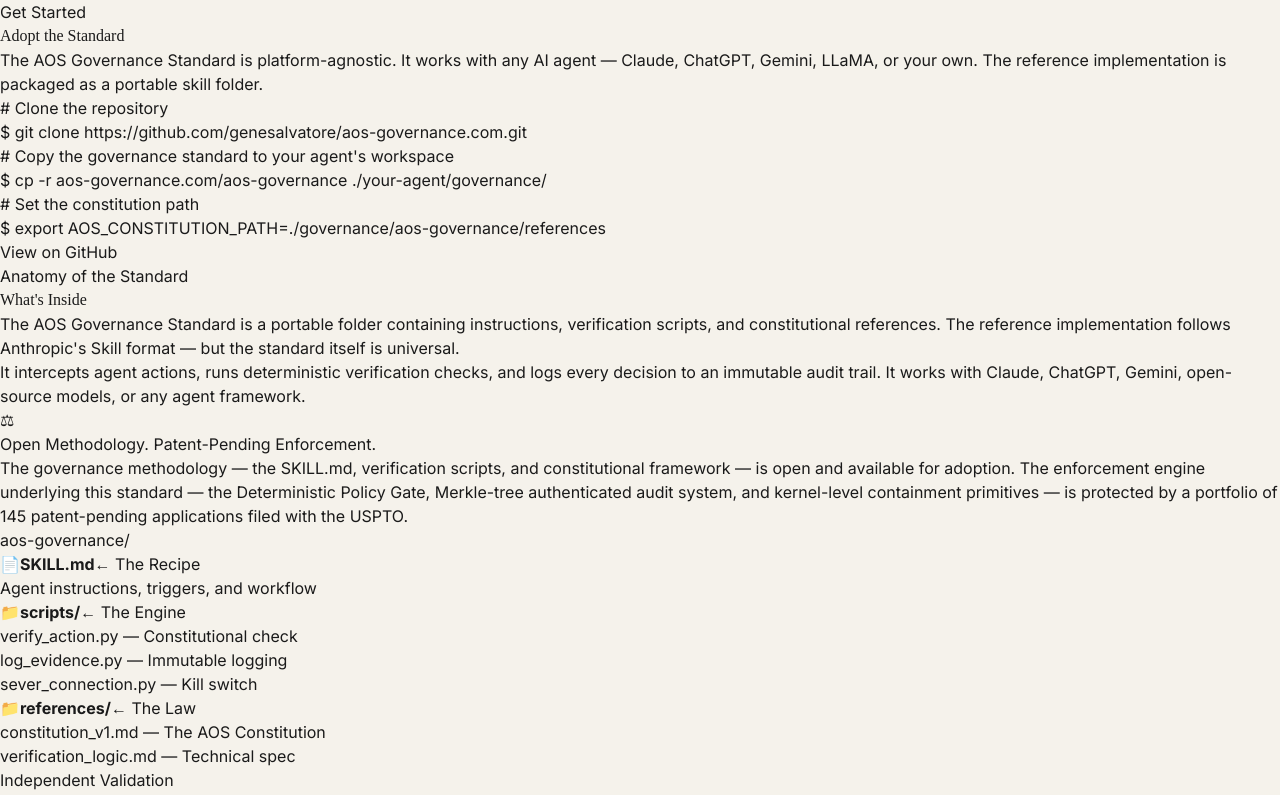
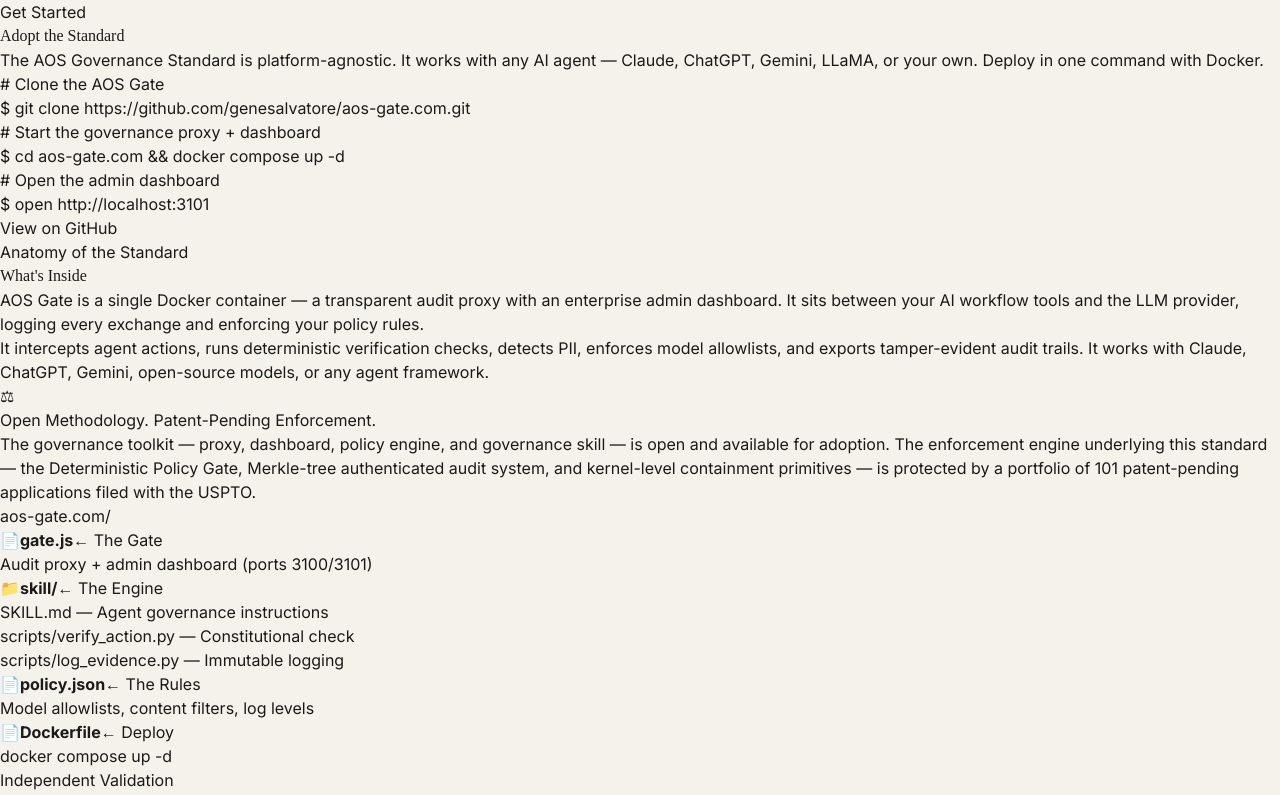
Before and after one commit to genesalvatore/aos-governance.com, a React (Vite) app in the folder aos-governance-web/: page / in a window 1280 px wide. Shown: the part 3800-4595 px from the top of the page. Built offline with nearby package versions, Linux system fonts and the light colour scheme.

Commit message:
feat: redirect all product links to aos-gate.com, update file tree to Docker architecture, fix patent count to 101

```diff
--- a/aos-governance-web/src/App.tsx
+++ b/aos-governance-web/src/App.tsx
@@ -381,7 +381,7 @@ function HomePage() {
           </div>
 
           <div className="pt-16 flex flex-wrap gap-4">
-            <a href="https://github.com/genesalvatore/aos-governance.com" target="_blank" rel="noopener noreferrer" className="px-6 py-3 bg-black text-white rounded-lg font-medium hover:bg-gray-800 transition-transform active:scale-95 text-center">
+            <a href="https://github.com/genesalvatore/aos-gate.com" target="_blank" rel="noopener noreferrer" className="px-6 py-3 bg-black text-white rounded-lg font-medium hover:bg-gray-800 transition-transform active:scale-95 text-center">
               Get the Standard
             </a>
             <a href="#manifesto" className="px-6 py-3 border border-black/20 text-black rounded-lg font-medium hover:bg-black/5 transition-colors text-center">
@@ -665,18 +665,18 @@ function HomePage() {
           <div className="text-xs font-mono uppercase tracking-wider text-gray-400">Get Started</div>
           <h2 className="font-serif text-4xl md:text-5xl">Adopt the Standard</h2>
           <p className="text-lg text-gray-500 max-w-2xl mx-auto">
-            The AOS Governance Standard is platform-agnostic. It works with any AI agent — Claude, ChatGPT, Gemini, LLaMA, or your own. The reference implementation is packaged as a portable skill folder.
+            The AOS Governance Standard is platform-agnostic. It works with any AI agent — Claude, ChatGPT, Gemini, LLaMA, or your own. Deploy in one command with Docker.
           </p>
           <div className="bg-gray-900 rounded-xl p-6 text-left font-mono text-sm text-gray-300 max-w-2xl mx-auto">
-            <div className="text-gray-500 mb-2"># Clone the repository</div>
-            <div className="text-green-400">$ git clone https://github.com/genesalvatore/aos-governance.com.git</div>
-            <div className="text-gray-500 mt-4 mb-2"># Copy the governance standard to your agent's workspace</div>
-            <div className="text-green-400">$ cp -r aos-governance.com/aos-governance ./your-agent/governance/</div>
-            <div className="text-gray-500 mt-4 mb-2"># Set the constitution path</div>
-            <div className="text-green-400">$ export AOS_CONSTITUTION_PATH=./governance/aos-governance/references</div>
+            <div className="text-gray-500 mb-2"># Clone the AOS Gate</div>
+            <div className="text-green-400">$ git clone https://github.com/genesalvatore/aos-gate.com.git</div>
+            <div className="text-gray-500 mt-4 mb-2"># Start the governance proxy + dashboard</div>
+            <div className="text-green-400">$ cd aos-gate.com && docker compose up -d</div>
+            <div className="text-gray-500 mt-4 mb-2"># Open the admin dashboard</div>
+            <div className="text-green-400">$ open http://localhost:3101</div>
           </div>
           <div className="pt-4 flex flex-wrap justify-center gap-4">
-            <a href="https://github.com/genesalvatore/aos-governance.com" target="_blank" rel="noopener noreferrer" className="px-8 py-4 bg-black text-white rounded-lg font-medium hover:bg-gray-800 transition-transform active:scale-95 text-lg">
+            <a href="https://github.com/genesalvatore/aos-gate.com" target="_blank" rel="noopener noreferrer" className="px-8 py-4 bg-black text-white rounded-lg font-medium hover:bg-gray-800 transition-transform active:scale-95 text-lg">
               View on GitHub
             </a>
           </div>
@@ -693,10 +693,10 @@ function HomePage() {
               <div className="text-xs font-mono uppercase tracking-wider text-gray-400">Anatomy of the Standard</div>
               <h2 className="font-serif text-4xl">What's Inside</h2>
               <p className="text-lg text-gray-600 leading-relaxed">
-                The AOS Governance Standard is a portable folder containing instructions, verification scripts, and constitutional references. The reference implementation follows Anthropic's Skill format — but the standard itself is universal.
+                AOS Gate is a single Docker container — a transparent audit proxy with an enterprise admin dashboard. It sits between your AI workflow tools and the LLM provider, logging every exchange and enforcing your policy rules.
               </p>
               <p className="text-gray-500 leading-relaxed">
-                It intercepts agent actions, runs deterministic verification checks, and logs every decision to an immutable audit trail. It works with Claude, ChatGPT, Gemini, open-source models, or any agent framework.
+                It intercepts agent actions, runs deterministic verification checks, detects PII, enforces model allowlists, and exports tamper-evident audit trails. It works with Claude, ChatGPT, Gemini, open-source models, or any agent framework.
               </p>
               <div className="p-4 bg-amber-50 border border-amber-200 rounded-lg mt-4">
                 <div className="flex items-start gap-3">
@@ -704,40 +704,43 @@ function HomePage() {
                   <div>
                     <p className="text-sm font-semibold text-amber-900">Open Methodology. Patent-Pending Enforcement.</p>
                     <p className="text-xs text-amber-700 mt-1 leading-relaxed">
-                      The governance methodology — the SKILL.md, verification scripts, and constitutional framework — is open and available for adoption. The enforcement engine underlying this standard — the Deterministic Policy Gate, Merkle-tree authenticated audit system, and kernel-level containment primitives — is protected by a portfolio of <a href="https://aos-patents.com" className="underline font-medium hover:text-amber-900">145 patent-pending applications</a> filed with the USPTO.
+                      The governance toolkit — proxy, dashboard, policy engine, and governance skill — is open and available for adoption. The enforcement engine underlying this standard — the Deterministic Policy Gate, Merkle-tree authenticated audit system, and kernel-level containment primitives — is protected by a portfolio of <a href="https://aos-patents.com" className="underline font-medium hover:text-amber-900">101 patent-pending applications</a> filed with the USPTO.
                     </p>
                   </div>
                 </div>
               </div>
             </div>
             <div className="bg-gray-50 rounded-xl p-8 font-mono text-sm border border-gray-100">
-              <div className="text-gray-400 mb-4">aos-governance/</div>
+              <div className="text-gray-400 mb-4">aos-gate.com/</div>
               <div className="pl-4 space-y-2">
                 <div className="flex items-center gap-3">
                   <span className="text-blue-500">📄</span>
-                  <span><strong>SKILL.md</strong></span>
-                  <span className="text-gray-400 text-xs ml-auto">← The Recipe</span>
+                  <span><strong>gate.js</strong></span>
+                  <span className="text-gray-400 text-xs ml-auto">← The Gate</span>
                 </div>
-                <div className="text-gray-400 text-xs pl-8 mb-3">Agent instructions, triggers, and workflow</div>
+                <div className="text-gray-400 text-xs pl-8 mb-3">Audit proxy + admin dashboard (ports 3100/3101)</div>
                 <div className="flex items-center gap-3">
                   <span className="text-yellow-500">📁</span>
-                  <span><strong>scripts/</strong></span>
+                  <span><strong>skill/</strong></span>
                   <span className="text-gray-400 text-xs ml-auto">← The Engine</span>
                 </div>
                 <div className="pl-8 space-y-1 text-gray-500 text-xs mb-3">
-                  <div>verify_action.py — Constitutional check</div>
-                  <div>log_evidence.py — Immutable logging</div>
-                  <div>sever_connection.py — Kill switch</div>
+                  <div>SKILL.md — Agent governance instructions</div>
+                  <div>scripts/verify_action.py — Constitutional check</div>
+                  <div>scripts/log_evidence.py — Immutable logging</div>
                 </div>
                 <div className="flex items-center gap-3">
-                  <span className="text-green-500">📁</span>
-                  <span><strong>references/</strong></span>
-                  <span className="text-gray-400 text-xs ml-auto">← The Law</span>
+                  <span className="text-green-500">📄</span>
+                  <span><strong>policy.json</strong></span>
+                  <span className="text-gray-400 text-xs ml-auto">← The Rules</span>
                 </div>
-                <div className="pl-8 space-y-1 text-gray-500 text-xs">
-                  <div>constitution_v1.md — The AOS Constitution</div>
-                  <div>verification_logic.md — Technical spec</div>
+                <div className="text-gray-400 text-xs pl-8 mb-3">Model allowlists, content filters, log levels</div>
+                <div className="flex items-center gap-3">
+                  <span className="text-purple-500">📄</span>
+                  <span><strong>Dockerfile</strong></span>
+                  <span className="text-gray-400 text-xs ml-auto">← Deploy</span>
                 </div>
+                <div className="text-gray-400 text-xs pl-8 mb-1">docker compose up -d</div>
               </div>
             </div>
           </div>
@@ -903,7 +906,7 @@ function HomePage() {
                 <div className="text-sm text-gray-500">Uptime Track Record</div>
               </div>
               <div className="p-6 bg-gray-50 rounded-xl border border-gray-100">
-                <div className="text-3xl font-bold tracking-tight mb-1">145</div>
+                <div className="text-3xl font-bold tracking-tight mb-1">101</div>
                 <div className="text-sm text-gray-500">Pending Patent Filings</div>
               </div>
               <div className="p-6 bg-gray-50 rounded-xl border border-gray-100">
```
